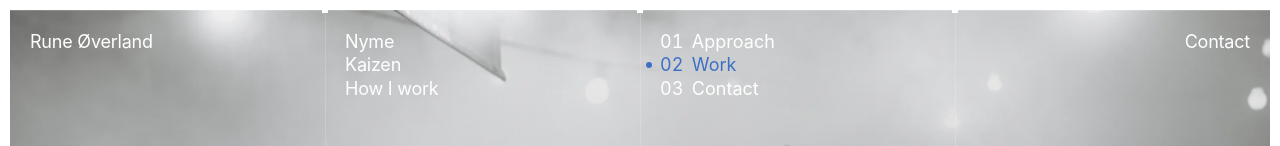
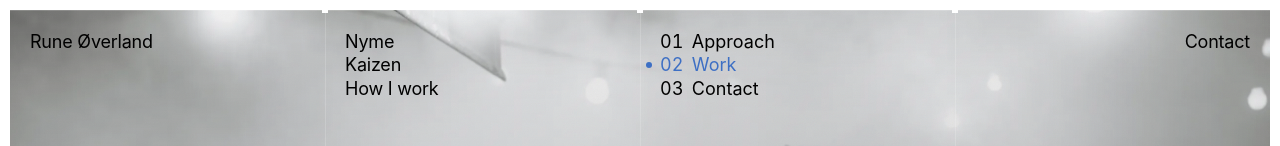
Before and after one commit to sbbstudio/Portefolio, a plain HTML site: page grid-video.html in a window 1280 px wide. Shown: the top 146 px of the page. Drawn offline with Linux system fonts and the light colour scheme.

Commit message:
fix: apply black nav text to routed homepage

```diff
--- a/grid-video.html
+++ b/grid-video.html
@@ -247,7 +247,7 @@ body {
 }
 .nav .cell { line-height: 1.3; letter-spacing: -.012em; font-weight: 400; }
 
-.nav a { text-decoration: none; color: #FFFFFF; transition: color .3s var(--ez); }
+.nav a { text-decoration: none; color: #000000; transition: color .3s var(--ez); }
 .nav.is-paper a { color: #000000; }
 .nav__name { grid-column: 1 / 2; }
 .nav__links { grid-column: 2 / 3; display: flex; flex-wrap: wrap; gap: 6px 1.25ch; }
@@ -265,7 +265,7 @@ body {
   background: none; border: 0; cursor: pointer;
   font: inherit;
   text-align: left;
-  color: #FFFFFF;
+  color: #000000;
   white-space: nowrap;
   transition: color .3s var(--ez);
 }
```
